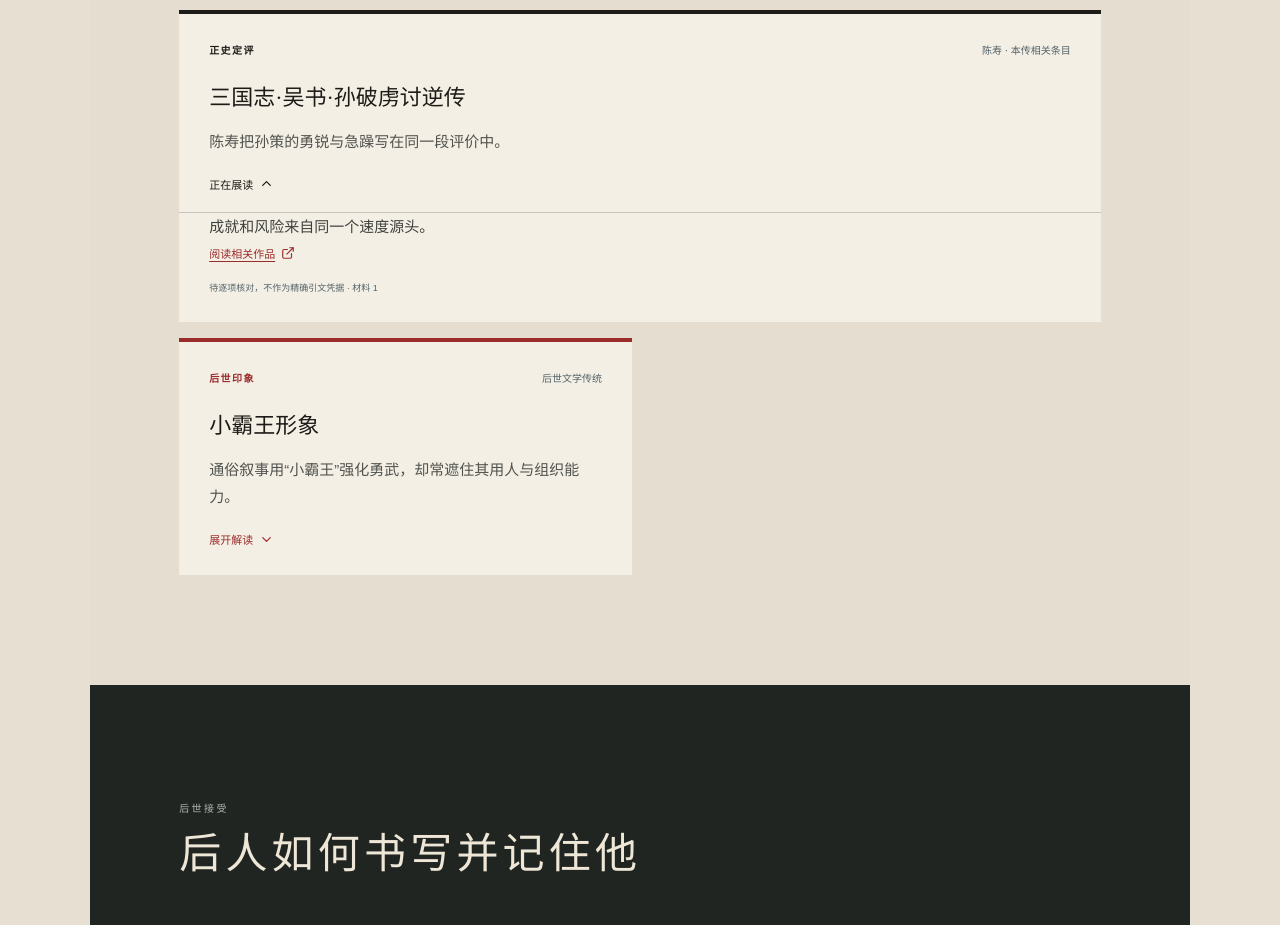
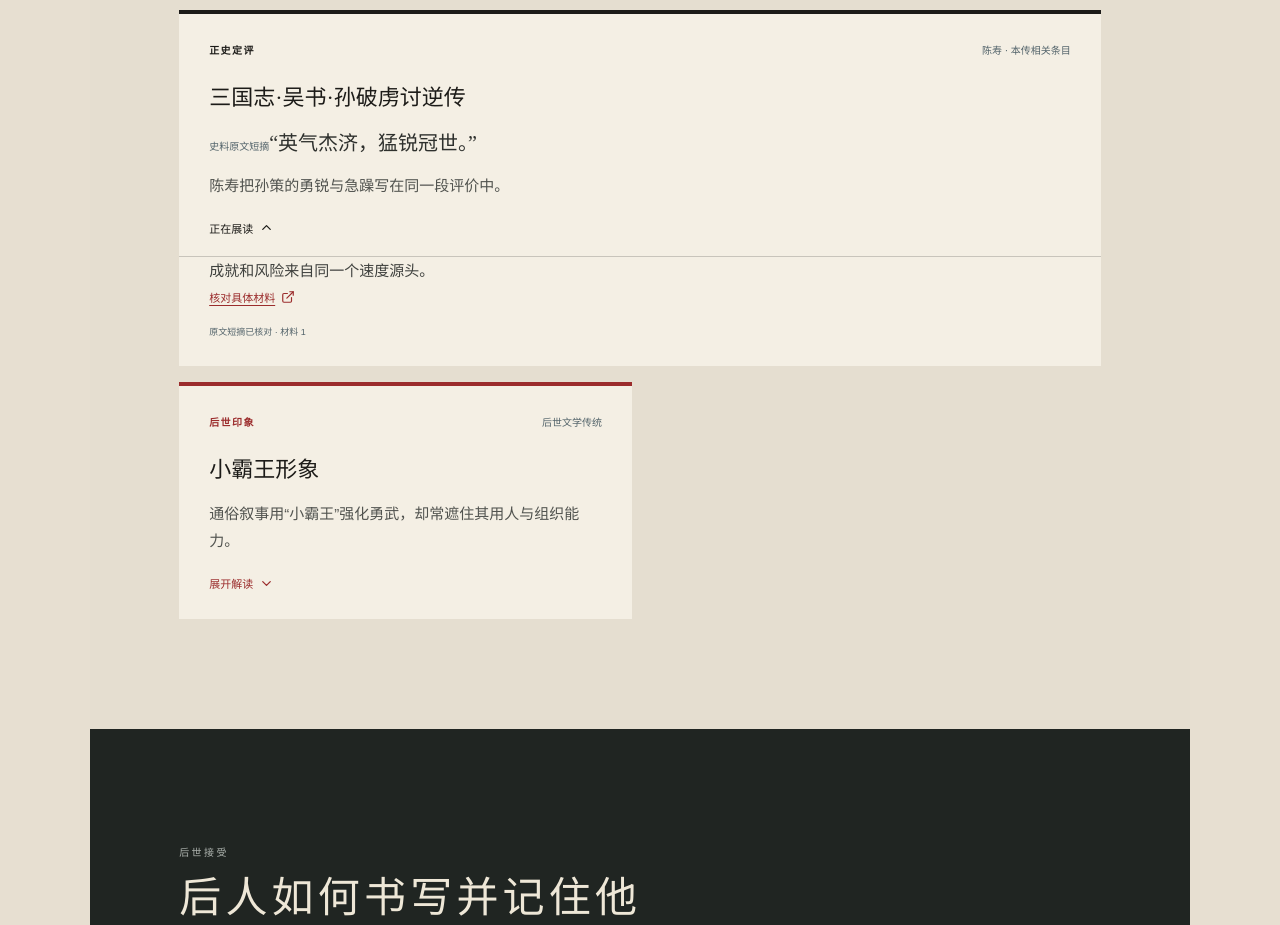
Before and after one commit to lstttttt/sanguo-shirenlu, a Next.js app: page /result/1 in a window 1280 px wide. Shown: the part 3500-4425 px from the top of the page. Built offline with nearby package versions, Linux system fonts and the light colour scheme.

Commit message:
Show sourced historical excerpts on result pages

```diff
--- a/scripts/validate-history.ts
+++ b/scripts/validate-history.ts
@@ -9,6 +9,7 @@ for(const [id,content] of Object.entries(historicalContent)){
   assert.equal(content.timeline.length,4,`${id}: timeline must have four nodes`);
   assert.ok(content.evaluations.length>=2,`${id}: needs at least two evaluation perspectives`);
   assert.ok(content.evaluations.some(item=>item.type==="primary_history"),`${id}: missing primary history`);
+  assert.ok(content.evaluations.some(item=>item.verified&&item.quote),`${id}: needs a visible verified formal-text excerpt`);
   assert.ok(content.evaluations.some(item=>item.type!=="primary_history"),`${id}: missing a contrasting perspective`);
   assert.ok(content.poetry.length>=1,`${id}: missing literary echo or reception history`);
   assert.ok(content.achievementCostPairs.length>=3,`${id}: needs three achievement/cost pairs`);
--- a/src/app/result/[character]/page.tsx
+++ b/src/app/result/[character]/page.tsx
@@ -63,8 +63,8 @@ export default function ResultPage(){
 function SectionHead({index,eyebrow,title}:{index:string;eyebrow:string;title:string}){return <div className="section-head"><span>{index}</span><div><small>{eyebrow}</small><h2>{title}</h2></div></div>;}
 function MirrorSection({content,characterName}:{content:CharacterHistoricalContent;characterName:string}){const rows:[[string,string],[string,string],[string,string],[string,string]]=[["决策",content.userMirror.decisionStyle],["待人",content.userMirror.peopleStyle],["长处",content.userMirror.strength],["代价",content.userMirror.cost]];return <section className="result-section mirror-chapter"><div className="mirror-chapter__inner"><SectionHead index="壹" eyebrow="镜中人" title={`这一卷里，你与${characterName}相照的地方`}/><p className="mirror-chapter__bridge">{content.introBridge}</p><div className="mirror-chapter__grid">{rows.map(([label,copy])=><article key={label}><span>{label}</span><p>{copy}</p></article>)}</div><p className="mirror-chapter__note">这是一场局中选择的游戏化映照，不是对你的性格、经历或道德作出判断。</p></div></section>}
 function TimelineSection({content}:{content:CharacterHistoricalContent}){return <section className="result-section timeline-section"><SectionHead index="贰" eyebrow="他的路" title="他如何在历史中形成自己的位置"/><div className="history-timeline">{content.timeline.map((item,index)=><article key={item.title}><div className="timeline-marker"><b>{String(index+1).padStart(2,"0")}</b></div><div className="timeline-copy"><span>{item.date}</span><h3>{item.title}</h3><p>{item.event}</p><blockquote><small>这一段为何重要</small>{item.traitMeaning}</blockquote><details><summary>查看材料说明 <ChevronDown size={15}/></summary>{item.sources.map(source=><SourceDetail source={source} key={source.title+source.chapterOrEpisode}/>)}</details></div></article>)}</div></section>;}
-function VoicesSection({characterName,evaluations}:{characterName:string;evaluations:HistoricalSource[]}){return <section className="result-section voices-section"><SectionHead index="叁" eyebrow="史书回声" title={`不同材料，如何写下${characterName}`}/><p className="section-intro">人物不是一个结论，而是一组无法被完全合并的证据。材料性质、出处状态与产品解释在这里分开呈现。</p><div className="voices-grid">{evaluations.map((source,index)=><details open={index===0} className={`voice-card source-${source.type}`} key={source.title}><summary><div><span>{source.label}</span><small>{source.author}{source.chapterOrEpisode?` · ${source.chapterOrEpisode}`:""}</small></div><h3>{source.title}</h3>{source.verified&&source.quote&&<blockquote>“{source.quote}”</blockquote>}<p>{source.paraphrase}</p><b>{index===0?"正在展读":"展开解读"} <ChevronDown size={15}/></b></summary><div className="voice-card__expanded"><p>{source.interpretation}</p>{source.url&&<a href={source.url} target="_blank" rel="noreferrer">{source.verified?"核对具体材料":"阅读相关作品"} <ExternalLink size={14}/></a>}<small>{source.verified?"已逐项核对":"待逐项核对，不作为精确引文凭据"} · 材料 {index+1}</small></div></details>)}</div></section>;}
-function PoetrySection({poetry}:{poetry:HistoricalSource[]}){const selfAuthored=poetry.some(source=>source.label==="人物自作");return <section className="result-section poetry-section"><SectionHead index="肆" eyebrow={selfAuthored?"诗文照影":"后世接受"} title={selfAuthored?"人物自己的文字与精神线索":"后人如何书写并记住他"}/><div className="poetry-stack">{poetry.map((source,index)=><details key={source.title} open={index===0}><summary><span>{source.label} · {source.author}{source.title?`《${source.title}》`:""}</span>{source.verified&&source.quote&&<blockquote>“{source.quote}”</blockquote>}<b>{index===0?"正在展读":"展开第二则"}<ChevronDown size={15}/></b></summary><div><p>{source.paraphrase}</p><p>{source.interpretation}</p>{source.url&&<a href={source.url} target="_blank" rel="noreferrer">{source.verified?"查看具体材料":"阅读相关作品"} <ExternalLink size={14}/></a>}</div></details>)}</div></section>;}
+function VoicesSection({characterName,evaluations}:{characterName:string;evaluations:HistoricalSource[]}){return <section className="result-section voices-section"><SectionHead index="叁" eyebrow="史书回声" title={`不同材料，如何写下${characterName}`}/><p className="section-intro">人物不是一个结论，而是一组无法被完全合并的证据。材料性质、出处状态与产品解释在这里分开呈现。</p><div className="voices-grid">{evaluations.map((source,index)=><details open={index===0} className={`voice-card source-${source.type}`} key={source.title}><summary><div><span>{source.label}</span><small>{source.author}{source.chapterOrEpisode?` · ${source.chapterOrEpisode}`:""}</small></div><h3>{source.title}</h3>{source.verified&&source.quote&&<blockquote><small>史料原文短摘</small>“{source.quote}”</blockquote>}<p>{source.paraphrase}</p><b>{index===0?"正在展读":"展开解读"} <ChevronDown size={15}/></b></summary><div className="voice-card__expanded"><p>{source.interpretation}</p>{source.url&&<a href={source.url} target="_blank" rel="noreferrer">{source.verified?"核对具体材料":"阅读相关作品"} <ExternalLink size={14}/></a>}<small>{source.verified?"原文短摘已核对":"材料摘要待逐项核对"} · 材料 {index+1}</small></div></details>)}</div></section>;}
+function PoetrySection({poetry}:{poetry:HistoricalSource[]}){const selfAuthored=poetry.some(source=>source.label==="人物自作");return <section className="result-section poetry-section"><SectionHead index="肆" eyebrow={selfAuthored?"诗文照影":"后世接受"} title={selfAuthored?"人物自己的文字与精神线索":"后人如何书写并记住他"}/><div className="poetry-stack">{poetry.map((source,index)=><details key={source.title} open={index===0}><summary><span>{source.label} · {source.author}{source.title?`《${source.title}》`:""}</span>{source.verified&&source.quote&&<blockquote><small>原文短摘</small>“{source.quote}”</blockquote>}<b>{index===0?"正在展读":"展开第二则"}<ChevronDown size={15}/></b></summary><div><p>{source.paraphrase}</p><p>{source.interpretation}</p>{source.url&&<a href={source.url} target="_blank" rel="noreferrer">{source.verified?"查看具体材料":"阅读相关作品"} <ExternalLink size={14}/></a>}</div></details>)}</div></section>;}
 function AchievementSection({pairs}:{pairs:Array<{strength:string;cost:string}>}){return <section className="result-section achievement-section"><SectionHead index="叁" eyebrow="功与代价" title="帮助他成事的，也可能令他失去什么"/><p className="section-intro">真正值得借鉴的，不是复制他的选择，而是看清一种能力在什么位置开始变成代价。</p><div className="achievement-table"><header><span>形成成就的能力</span><span>同一能力可能造成的代价</span></header>{pairs.map(pair=><div key={pair.strength}><p><small>能力</small>{pair.strength}</p><i aria-hidden="true">→</i><p><small>代价</small>{pair.cost}</p></div>)}</div></section>;}
 function LensesSection({characterName,content}:{characterName:string;content:CharacterHistoricalContent}){return <section className="result-section lenses-section"><SectionHead index="陆" eyebrow="三种镜头" title="历史中的他、文学中的他、测试所取的他"/><div className="lenses-grid"><article><span>正史中的{characterName}</span><p>{content.historyVsFiction.history}</p></article><article><span>文学中的{characterName}</span><p>{content.historyVsFiction.fiction}</p></article><article><span>本测试所取</span><p>{content.historyVsFiction.assessmentUses}</p></article></div><p className="assessment-disclaimer">本测试不是判断你与{characterName}的生平、道德或政治立场相同，只比较部分行为结构。人物原型是理解入口，不是对人格的盖章。</p></section>;}
 function RelationsSection({character}:{character:typeof characterMap[CharacterId]}){return <section className="result-section relations-section"><SectionHead index="柒" eyebrow="人物关系" title={`${character.name}与同时代人物的合作及张力`}/><div className="relations-grid"><article><span>史传关系切面</span><h3>{character.ally}</h3><p>{character.allyReason}</p></article><div className="relation-line"><i/><b>{character.name}</b><i/></div><article><span>叙事中的对照</span><h3>{character.tension}</h3><p>{character.tensionReason}</p></article></div><p className="relation-disclaimer">此处讨论历史人物关系，不预测你的现实社交关系。</p></section>;}
--- a/src/data/historical-content-expanded.ts
+++ b/src/data/historical-content-expanded.ts
@@ -4,7 +4,7 @@ import type { CharacterId } from "./questions";
 type Draft={hero:string;hook:string;seal:string;mirror:[string,string,string,string];events:Array<[string,string,string,string]>;voices:Array<[SourceType,string,string,string,string,string?]>;echo:[string,string,string,string,string?];pairs:Array<[string,string]>;lenses:[string,string,string];closing:string;source:[string,string,string]};
 const urls:Record<string,string>={liubei:"https://ctext.org/sanguozhi/32/zhs",sunquan:"https://ctext.org/sanguozhi/47/zhs",sunce:"https://ctext.org/sanguozhi/46/zhs",zhugeliang:"https://ctext.org/sanguozhi/35/zhs",zhouyu:"https://ctext.org/sanguozhi/54/zhs",lusu:"https://ctext.org/sanguozhi/54/zhs",guanyu:"https://ctext.org/sanguozhi/36/zhs",zhangfei:"https://ctext.org/sanguozhi/36/zhs",simayi:"https://zh.wikisource.org/wiki/晉書/卷001",yuanshao:"https://ctext.org/sanguozhi/6/zhs",lvbu:"https://ctext.org/sanguozhi/7/zhs"};
 const literature="https://zh.wikisource.org/wiki/三國演義";
-function source(type:SourceType,label:string,author:string,title:string,paraphrase:string,interpretation:string,url:string,quote?:string):HistoricalSource{return{type,label,author,title,chapterOrEpisode:type==="primary_history"?"本传相关条目":undefined,quote,paraphrase,interpretation,url,verified:false};}
+function source(type:SourceType,label:string,author:string,title:string,paraphrase:string,interpretation:string,url:string,quote?:string):HistoricalSource{return{type,label,author,title,chapterOrEpisode:type==="primary_history"?"本传相关条目":undefined,quote,paraphrase,interpretation,url,verified:Boolean(quote&&["primary_history","later_history"].includes(type))};}
 function build(id:string,d:Draft):CharacterHistoricalContent{
   const primary=urls[id];
   return{heroLine:d.hero,tensionLine:d.hook,originalSealLine:d.seal,userMirror:{decisionStyle:d.mirror[0],peopleStyle:d.mirror[1],strength:d.mirror[2],cost:d.mirror[3]},
```
